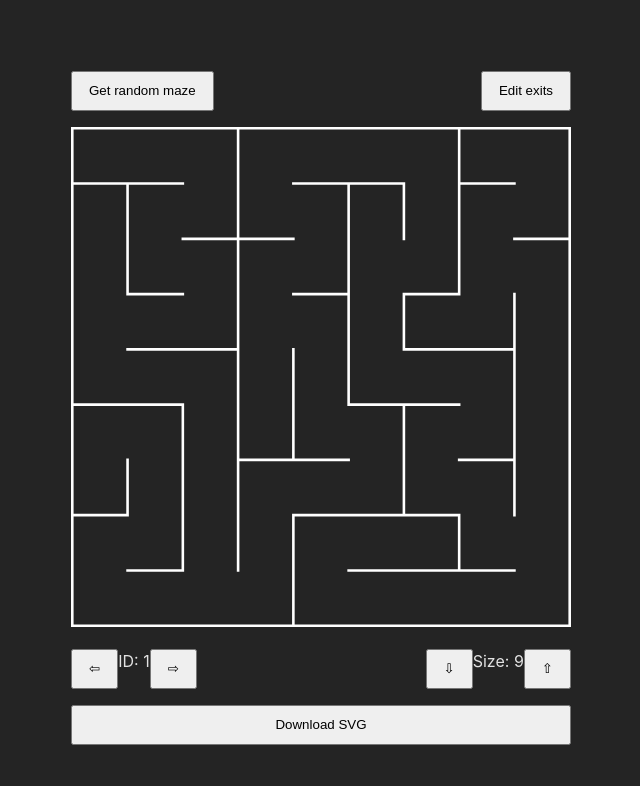
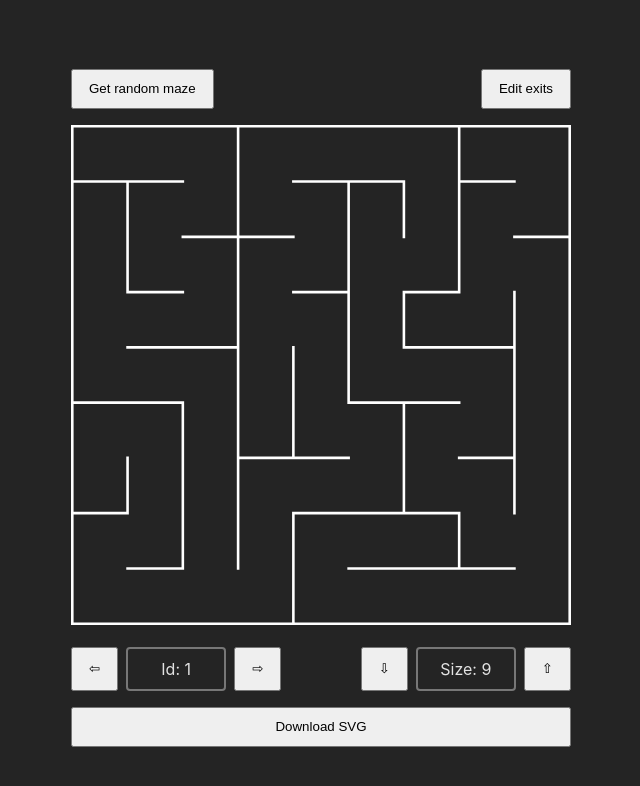
Before and after one commit to KaroCodes/MazeMaker, a React (Vite) app: page / in a window 1280 px wide. Shown: the top 786 px of the page, without its empty margins (319-959 px from the left). Built offline with nearby package versions, Linux system fonts and the light colour scheme.

Commit message:
UI working nicely and mostly styled

```diff
--- a/src/MazeApp.css
+++ b/src/MazeApp.css
@@ -50,3 +50,11 @@ button {
     flex-direction: row;
     justify-content: center;
 }
+
+span {
+    margin: 0 8px;
+    border-radius: 4px;
+    padding: 8px;
+    border: 2px solid #777;
+    width: 80px;
+}
--- a/src/MazeApp.tsx
+++ b/src/MazeApp.tsx
@@ -31,7 +31,7 @@ function MazeApp({ presenter }: MazeAppProps) {
                     <button onClick={() => setMaze(presenter.getPreviousMaze())}>
                         &#8678;
                     </button>
-                    <span>ID: {maze.id}</span>
+                    <span>Id: {maze.id}</span>
                     <button onClick={() => setMaze(presenter.getNextMaze())}>
                         &#8680;
                     </button>
@@ -41,7 +41,7 @@ function MazeApp({ presenter }: MazeAppProps) {
                         disabled={!presenter.canSizeDown()}>
                         &#8681;
                     </button>
-                    <span className='size'>Size: {maze.size}</span>
+                    <span>Size: {maze.size}</span>
                     <button onClick={() => setMaze(presenter.sizeUp())}
                         disabled={!presenter.canSizeUp()}>
                         &#8679;
--- a/src/maze_app_presenter.ts
+++ b/src/maze_app_presenter.ts
@@ -36,6 +36,7 @@ export class MazeAppPresenter {
     getRandomMaze(): Maze {
         const id = randomInt(MIN_ID, MAX_ID);
         const size = randomInt(MIN_SIZE, MAX_SIZE);
+        console.log(size)
         this.maze = this.generateMaze({ id, size });
         return this.maze;
     }
--- a/src/util/random.ts
+++ b/src/util/random.ts
@@ -6,5 +6,5 @@ export function seedableRandomIntGenerator(seed: number) {
 }
 
 export function randomInt(min: number, max: number): number {
-    return Math.floor(Math.random() * (max - min) - min);
+    return Math.floor(Math.random() * (max - min) + min);
 }
```
